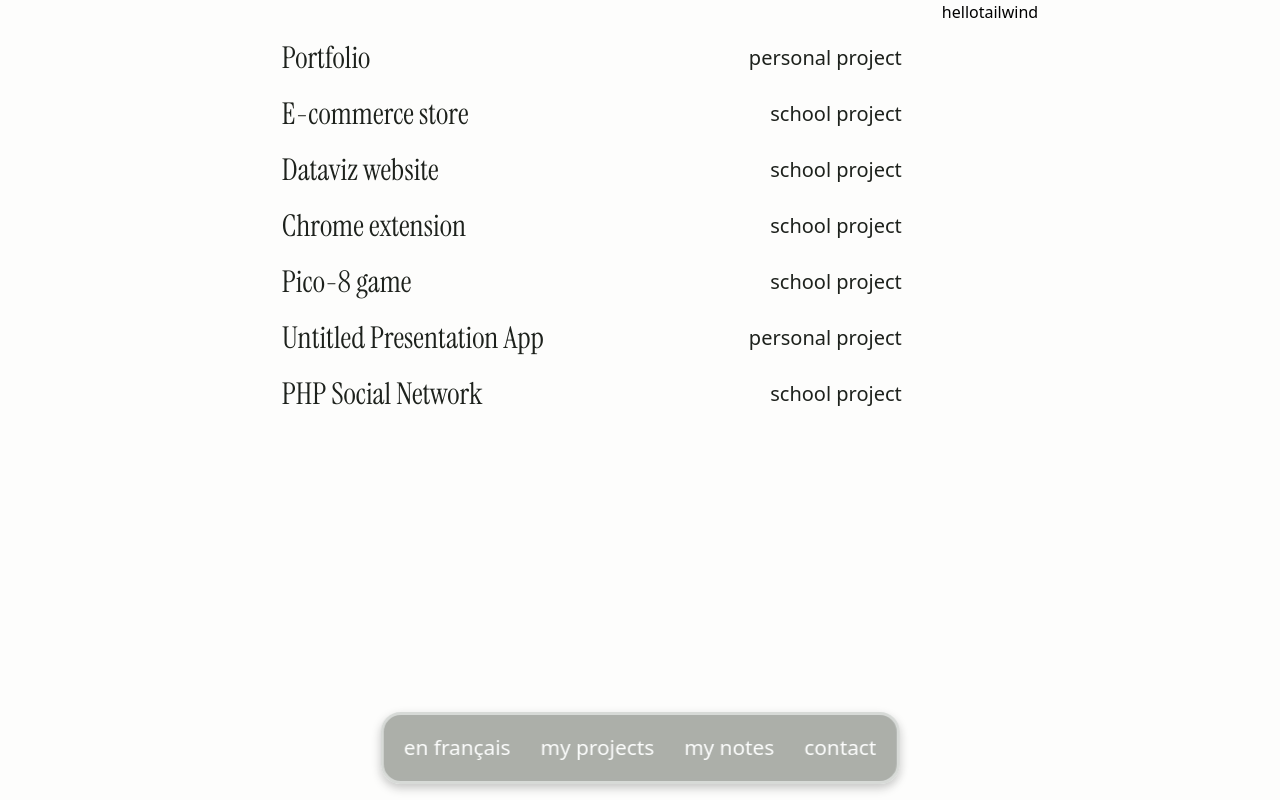
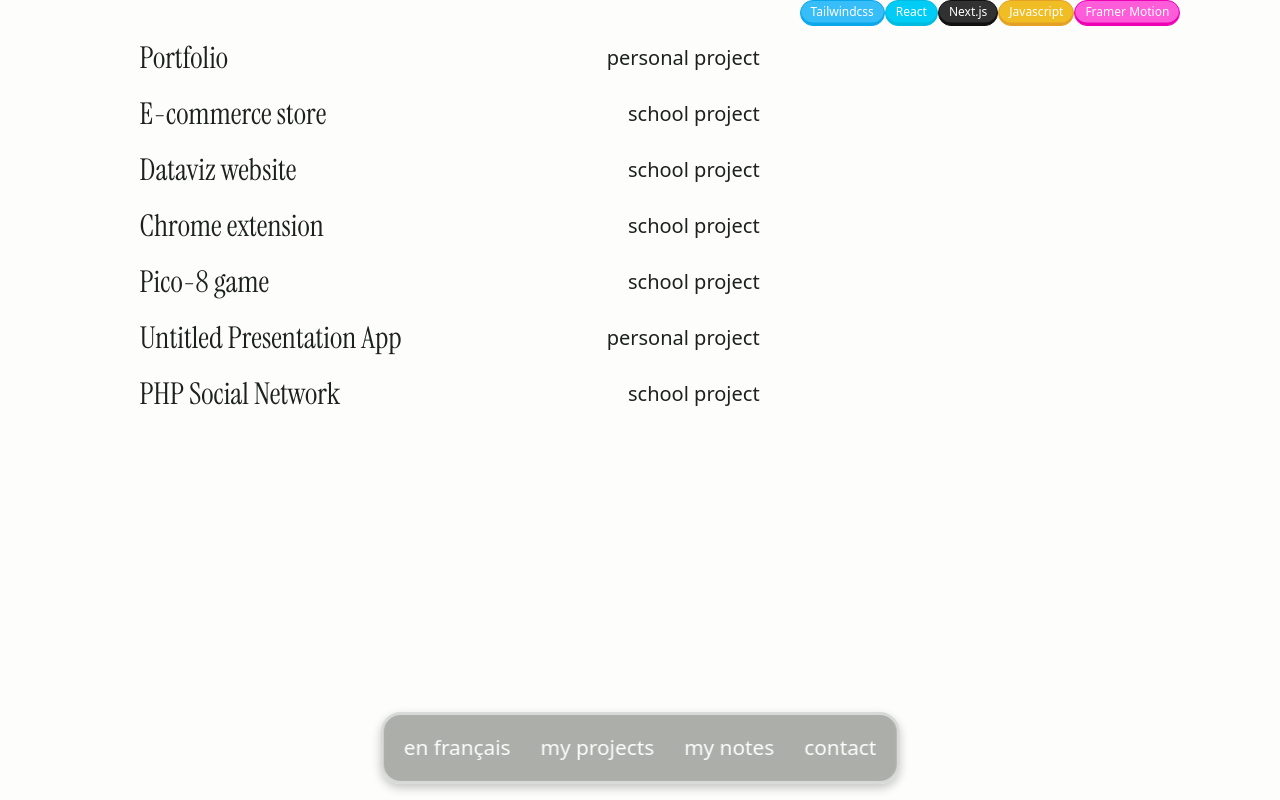
Before and after one commit to lemathurin/portfolio, a Next.js app: page /en/projects in a window 1280 px wide. Built offline with nearby package versions, Linux system fonts and the light colour scheme.

Commit message:
created labels

```diff
--- a/src/app/[locale]/components/Labels.jsx
+++ b/src/app/[locale]/components/Labels.jsx
@@ -1,9 +1,41 @@
 import * as React from "react";
 
 export function ReactLabel() {
-  return <h1>hello</h1>;
+  return (
+    <div className="bg-[#00CCF5] pt-[3px] px-[10px] pb-[5px] rounded-[30px] border-[1.5px] border-[#00BBE0] shadow-[0px_-2.5px_0px_0px_#00BBE0_inset]">
+      <p className="font-inter text-xs text-white">React</p>
+    </div>
+  );
 }
 
 export function TailwindLabel() {
-  return <h1>tailwind</h1>;
+  return (
+    <div className="bg-[#37BDF7] pt-[3px] px-[10px] pb-[5px] rounded-[30px] border-[1.5px] border-[#0AA7EB] shadow-[0px_-2.5px_0px_0px_#0AA7EB_inset]">
+      <p className="font-inter text-xs text-white">Tailwindcss</p>
+    </div>
+  );
 }
+
+export function NextjsLabel() {
+  return (
+    <div className="bg-[#313131] pt-[3px] px-[10px] pb-[5px] rounded-[30px] border-[1.5px] border-[#111111] shadow-[0px_-2.5px_0px_0px_#111111_inset]">
+      <p className="font-inter text-xs text-white">Next.js</p>
+    </div>
+  );
+}
+
+export function JavascriptLabel() {
+  return (
+    <div className="bg-[#F0BD25] pt-[3px] px-[10px] pb-[5px] rounded-[30px] border-[1.5px] border-[#E4A125] shadow-[0px_-2.5px_0px_0px_#E4A125_inset]">
+      <p className="font-inter text-xs text-white">Javascript</p>
+    </div>
+  );
+}
+
+export function FramerMotionLabel() {
+  return (
+    <div className="bg-[#FF5CD9] pt-[3px] px-[10px] pb-[5px] rounded-[30px] border-[1.5px] border-[#EC00B4] shadow-[0px_-2.5px_0px_0px_#EC00B4_inset]">
+      <p className="font-inter text-xs text-white">Framer Motion</p>
+    </div>
+  );
+}
--- a/src/app/[locale]/components/ProjectsList.jsx
+++ b/src/app/[locale]/components/ProjectsList.jsx
@@ -1,6 +1,12 @@
 "use client";
 
-import { ReactLabel, TailwindLabel } from "../components/Labels";
+import {
+  ReactLabel,
+  TailwindLabel,
+  NextjsLabel,
+  JavascriptLabel,
+  FramerMotionLabel,
+} from "../components/Labels";
 
 export default function ProjectsList(props) {
   return (
@@ -63,8 +69,11 @@ export default function ProjectsList(props) {
           </p>
         </div>
       </div>
+      <TailwindLabel />
       <ReactLabel />
-      <TailwindLabel />
+      <NextjsLabel />
+      <JavascriptLabel />
+      <FramerMotionLabel />
     </div>
   );
 }
```
